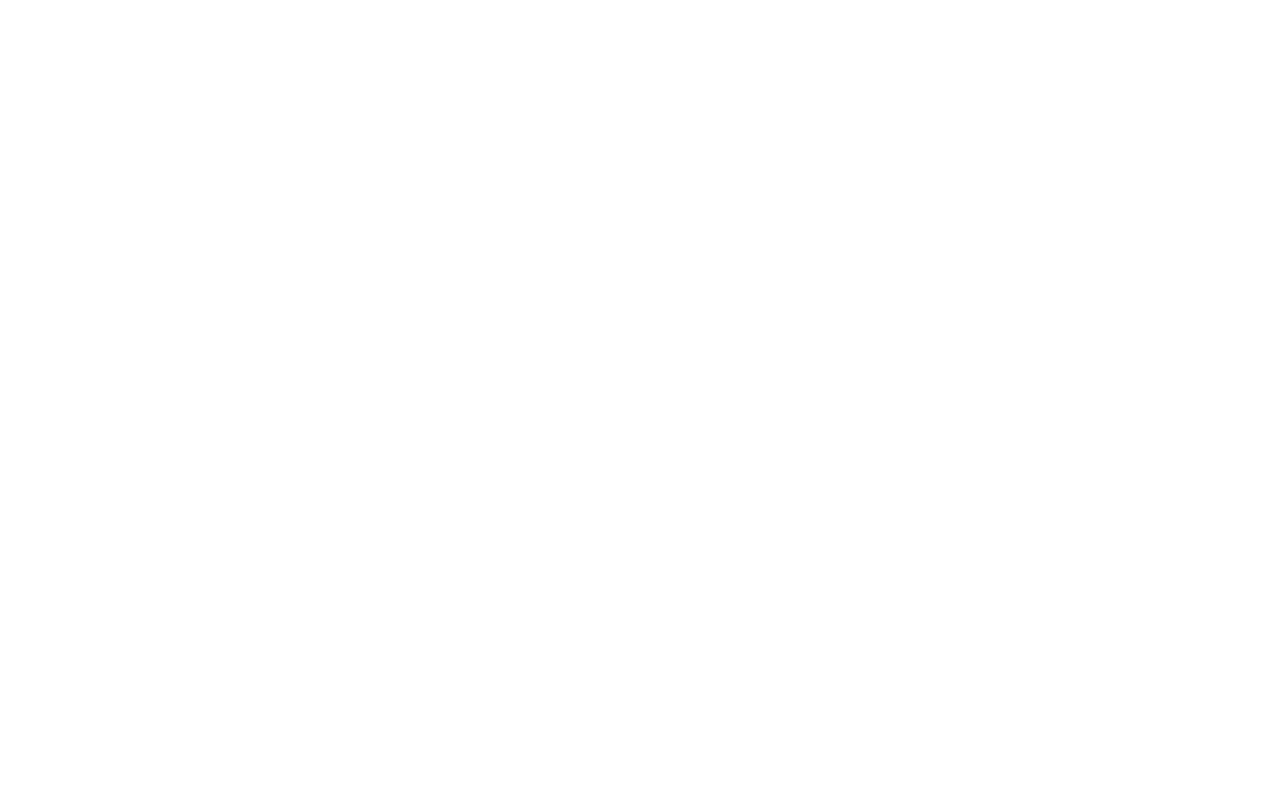
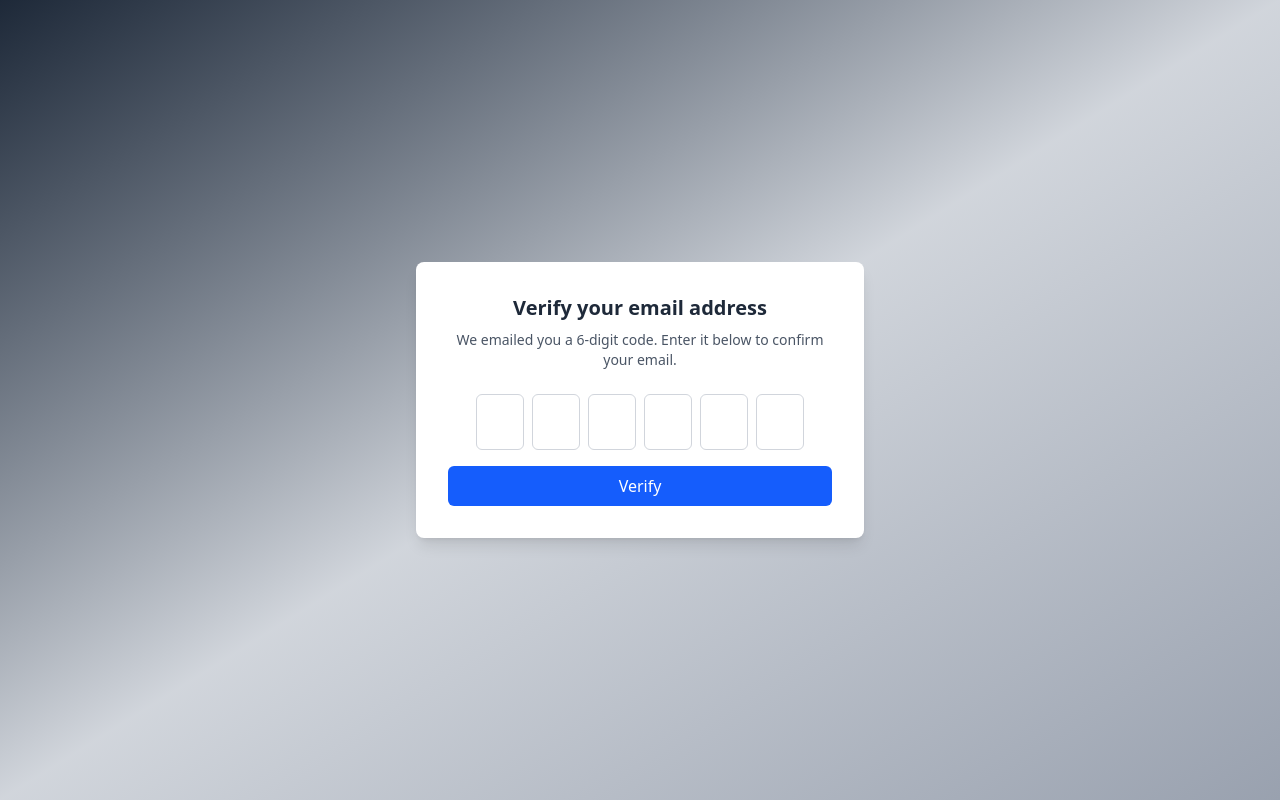
Before and after one commit to Vinod-donur/Authentication-MERN, a React (Vite) app in the folder frontend/: page /verifyEmail in a window 1280 px wide. Before the commit this address had no page. Built offline with nearby package versions, Linux system fonts and the light colour scheme.

Commit message:
add email verification page with input handling and submission logic

```diff
--- a/frontend/pages/LoginPage.jsx
+++ b/frontend/pages/LoginPage.jsx
@@ -1,6 +1,7 @@
 import React, { useState } from "react";
 import { motion } from "framer-motion";
 import { Link } from "react-router-dom";
+import { Loader } from "lucide-react";
 
 const LoginPage = () => {
   const [email, setEmail] = useState("");
@@ -12,8 +13,10 @@
     console.log("Email:", email, "Password:", password);
   };
 
+  const isLoading = false;
+
   return (
-    <div className="min-h-screen bg-gradient-to-br from-gray-800 via-gray-300 to-gray-400 flex items-center justify-center">
+    <>
       <motion.div
         initial={{ opacity: 0, scale: 0.9 }}
         animate={{ opacity: 1, scale: 1 }}
@@ -65,7 +68,11 @@
             type="submit"
             className="w-full py-2 px-4 bg-gray-500 hover:bg-gray-700 text-white font-semibold rounded-lg shadow-md transition duration-300"
           >
-            Sign In
+            {isLoading ? (
+              <Loader className="animate-spin text-white m-auto" />
+            ) : (
+              "Login"
+            )}
           </motion.button>
         </form>
         <p className="mt-6 text-sm text-center text-gray-600">
@@ -78,7 +85,7 @@
           </Link>
         </p>
       </motion.div>
-    </div>
+    </>
   );
 };
 
--- a/frontend/pages/SignupPage.jsx
+++ b/frontend/pages/SignupPage.jsx
@@ -35,7 +35,7 @@
   const strength = getPasswordStrength(formData.password);
 
   return (
-    <div className="min-h-screen bg-gradient-to-br from-gray-800 via-gray-300 to-gray-400 flex items-center justify-center">
+    <>
       <motion.div
         initial={{ opacity: 0, y: 30 }}
         animate={{ opacity: 1, y: 0 }}
@@ -126,7 +126,7 @@
           </Link>
         </p>
       </motion.div>
-    </div>
+    </>
   );
 };
 
--- /dev/null
+++ b/frontend/pages/VerifyEmailPage.jsx
@@ -0,0 +1,94 @@
+import React, { useRef, useState } from "react";
+
+function VerifyCode() {
+  const inputRefs = useRef([]);
+  const [code, setCode] = useState(new Array(6).fill(""));
+  const [message, setMessage] = useState("");
+
+  const handleChange = (e, index) => {
+    const val = e.target.value.replace(/[^0-9]/g, "");
+    if (!val) return;
+
+    const newCode = [...code];
+    newCode[index] = val[0];
+    setCode(newCode);
+
+    // Move focus to next box
+    if (index < 5 && inputRefs.current[index + 1]) {
+      inputRefs.current[index + 1].focus();
+    }
+  };
+
+  const handleKeyDown = (e, index) => {
+    if (e.key === "Backspace") {
+      const newCode = [...code];
+      newCode[index] = "";
+      setCode(newCode);
+
+      if (index > 0 && !code[index]) {
+        inputRefs.current[index - 1].focus();
+      }
+    }
+  };
+
+  const handleSubmit = (e) => {
+    e.preventDefault();
+    const enteredCode = code.join("");
+    const correctCode = "123456";
+
+    if (enteredCode === correctCode) {
+      setMessage("✅ Email verified successfully!");
+    } else {
+      setMessage("❌ Incorrect code. Try again.");
+    }
+  };
+
+  return (
+
+      <div className="bg-white p-8 rounded-lg shadow-lg w-full max-w-md text-center">
+        <h2 className="text-xl font-semibold text-gray-800 mb-2">
+          Verify your email address
+        </h2>
+        <p className="text-sm text-gray-600 mb-6">
+          We emailed you a 6-digit code. Enter it below to confirm your email.
+        </p>
+
+        <form onSubmit={handleSubmit}>
+          <div className="flex justify-center gap-2 mb-4">
+            {code.map((digit, index) => (
+              <input
+                key={index}
+                type="text"
+                inputMode="numeric"
+                maxLength="1"
+                value={digit}
+                onChange={(e) => handleChange(e, index)}
+                onKeyDown={(e) => handleKeyDown(e, index)}
+                ref={(el) => (inputRefs.current[index] = el)}
+                className="w-12 h-14 text-center text-2xl border border-gray-300 rounded-md focus:outline-none focus:ring-2 focus:ring-blue-500"
+              />
+            ))}
+          </div>
+
+          <button
+            type="submit"
+            className="w-full bg-blue-600 hover:bg-blue-700 text-white py-2 rounded-md font-medium"
+          >
+            Verify
+          </button>
+        </form>
+
+        {message && (
+          <p
+            className={`mt-4 font-medium ${
+              message.startsWith("✅") ? "text-green-600" : "text-red-600"
+            }`}
+          >
+            {message}
+          </p>
+        )}
+      </div>
+  );
+}
+
+export default VerifyCode;
--- a/frontend/src/App.jsx
+++ b/frontend/src/App.jsx
@@ -1,15 +1,19 @@
 import LoginPage from '../pages/LoginPage';
 import SignupPage from '../pages/SignupPage';
+import VerifyEmailPage from '../pages/VerifyEmailPage';
 import { Route, Routes } from 'react-router-dom';
 import './App.css'
 
 function App() {
   return (
     <>
-      <Routes>
-        <Route path="/login" element={<LoginPage />} />
-        <Route path="/signup" element={<SignupPage />} />
-</Routes>
+      <div className="min-h-screen bg-gradient-to-br from-gray-800 via-gray-300 to-gray-400 flex items-center justify-center">
+        <Routes>
+          <Route path="/login" element={<LoginPage />} />
+          <Route path="/signup" element={<SignupPage />} />
+          <Route path="/verifyEmail" element={<VerifyEmailPage />} />
+        </Routes>
+      </div>
     </>
   );
 }
```
